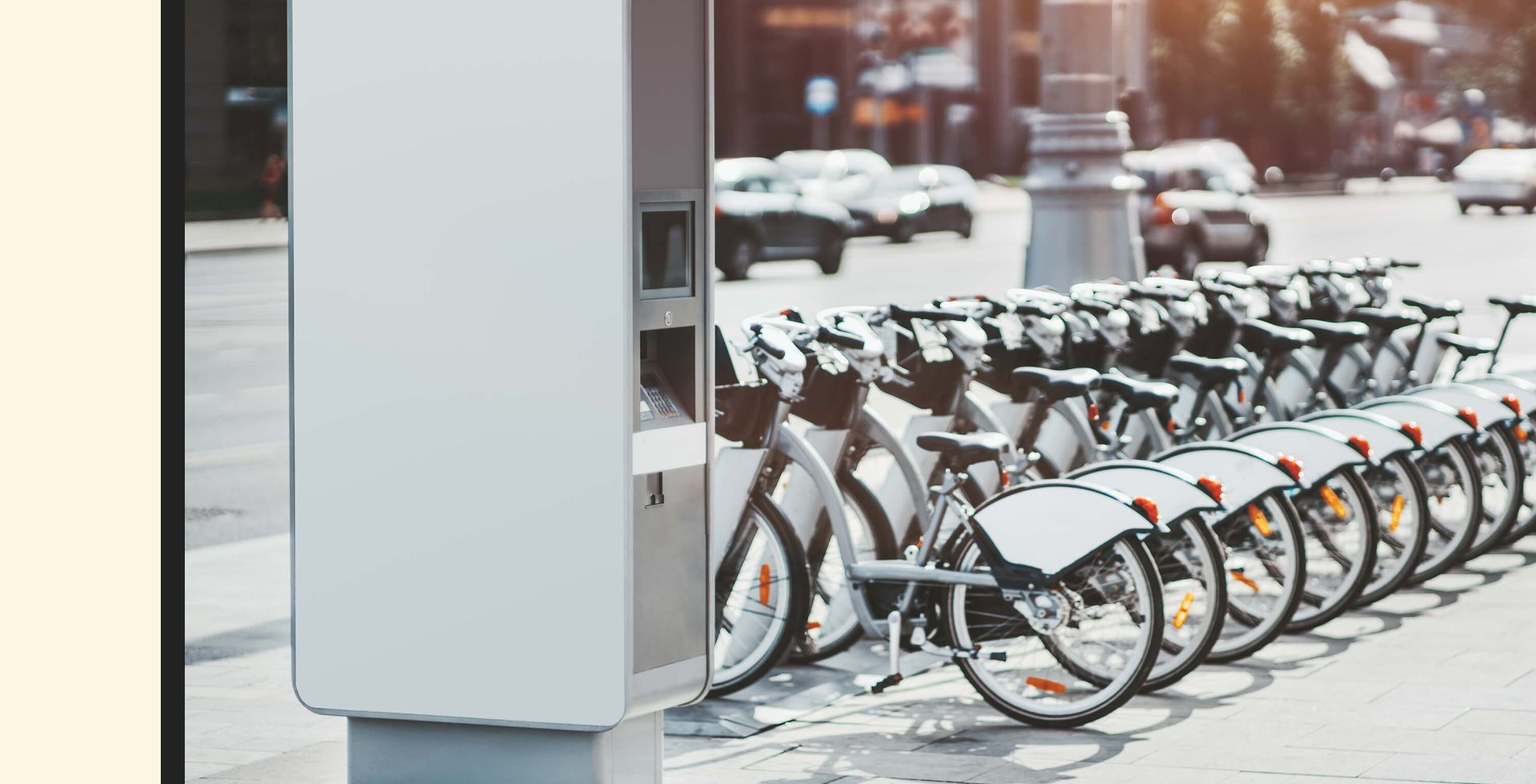
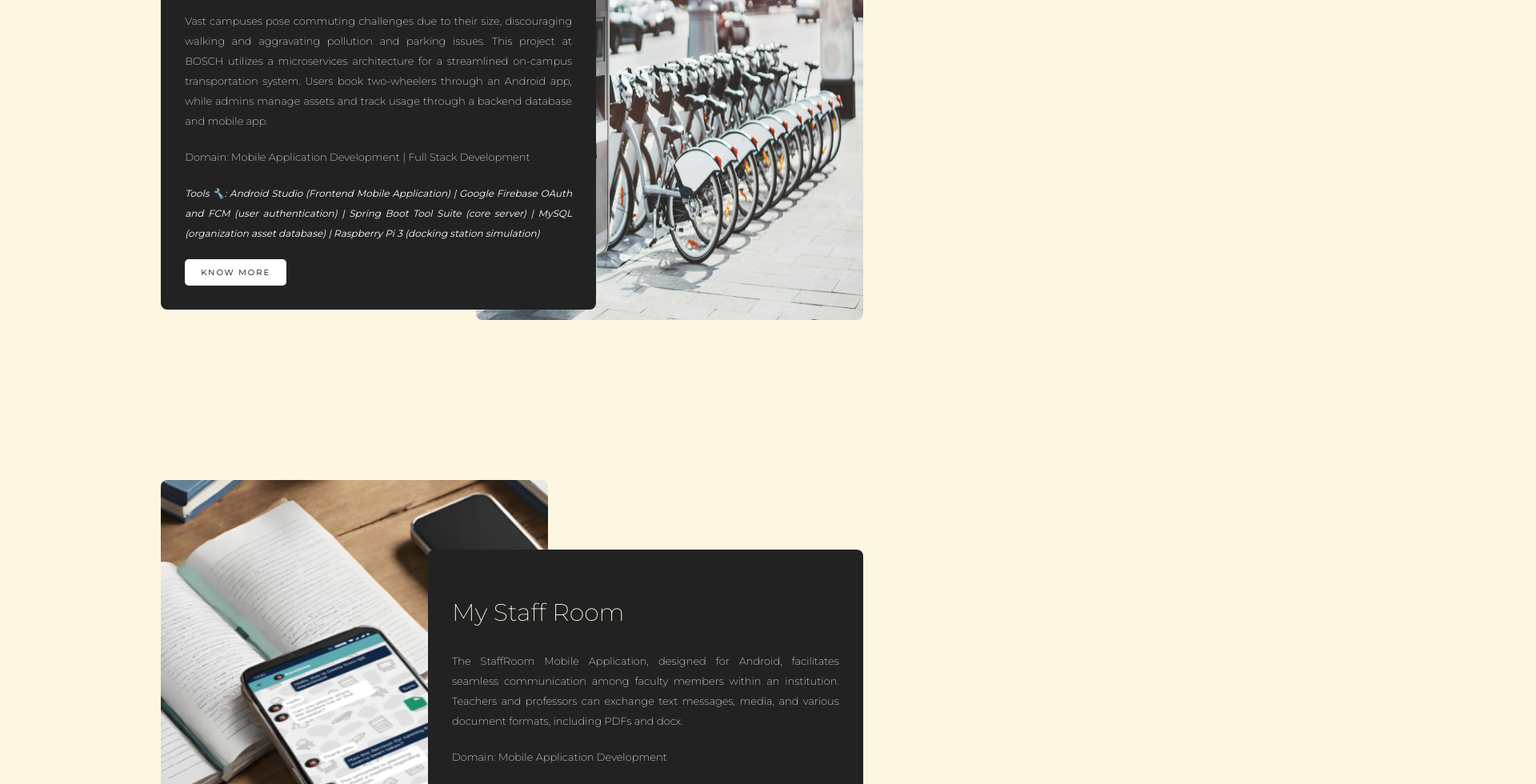
Before and after one commit to karishmahegde/portfolio, a React (Create React App) app: page / in a window 1280 px wide. Shown: the part 3000-3980 px from the top of the page at 80% size, 1920 px wide, since content can reach past the window. Built offline with nearby package versions, Linux system fonts and the light colour scheme.

Commit message:
Projects.js updates - fix

```diff
--- a/src/components/Projects.js
+++ b/src/components/Projects.js
@@ -33,6 +33,9 @@ export default function Experience(props) {
                   compute the latency statistics as for the case of live
                   traceroute execution.
                 </p>
+                <p className="projectDomain">
+                  Domain: Computer Networks | Data Analysis
+                </p>
                 <p className="projectTools">
                   Tools 🔧: Python 3.11.5 | Visual Studio Code v1.86
                 </p>
@@ -53,9 +56,6 @@ export default function Experience(props) {
         <section>
           <div className="projectContainer">
             <div className="projectLeft rightToLeft">
-              <img src={Project1} alt="Electric Bicycles"></img>
-            </div>
-            <div className="projectRight rightToLeft">
               <div className="content">
                 <h3>
                   Building Sustainable Transportation Solutions for Large
@@ -69,6 +69,10 @@ export default function Experience(props) {
                   system. Users book two-wheelers through an Android app, while
                   admins manage assets and track usage through a backend
                   database and mobile app.
+                </p>
+                <p className="projectDomain">
+                  Domain: Mobile Application Development | Full Stack
+                  Development
                 </p>
                 <p className="projectTools">
                   Tools 🔧: Android Studio (Frontend Mobile Application) |
@@ -86,20 +90,30 @@ export default function Experience(props) {
                 </a>
               </div>
             </div>
+            <div className="projectRight rightToLeft">
+              <img src={Project1} alt="Electric Bicycles"></img>
+            </div>
           </div>
         </section>
       </Slide>
-      <Slide duration={2000} direction="right">
+      <Slide duration={2000} direction="left">
         <section>
           <div className="projectContainer">
             <div className="projectLeft leftToRight">
+              <img src={Project2} alt="Electric Bicycles"></img>
+            </div>
+            <div className="projectRight leftToRight">
+              <div className="content">
                 <h3>My Staff Room</h3>
                 <p>
                   The StaffRoom Mobile Application, designed for Android,
-                facilitates seamless communication among faculty members within
-                an institution. Teachers and professors can exchange text
-                messages, media, and various document formats, including PDFs
-                and docx.
+                  facilitates seamless communication among faculty members
+                  within an institution. Teachers and professors can exchange
+                  text messages, media, and various document formats, including
+                  PDFs and docx.
+                </p>
+                <p className="projectDomain">
+                  Domain: Mobile Application Development
                 </p>
                 <p className="projectTools">
                   Tools 🔧: Android Studio (Frontend Mobile Application), Google
@@ -114,10 +128,6 @@ export default function Experience(props) {
                   Know More
                 </a>
               </div>
-            <div className="projectRight leftToRight">
-              <div className="content">
-                <img src={Project2} alt="Electric Bicycles"></img>
-              </div>
             </div>
           </div>
         </section>
```
Lines whose indentation alone changed are shown as unchanged.
